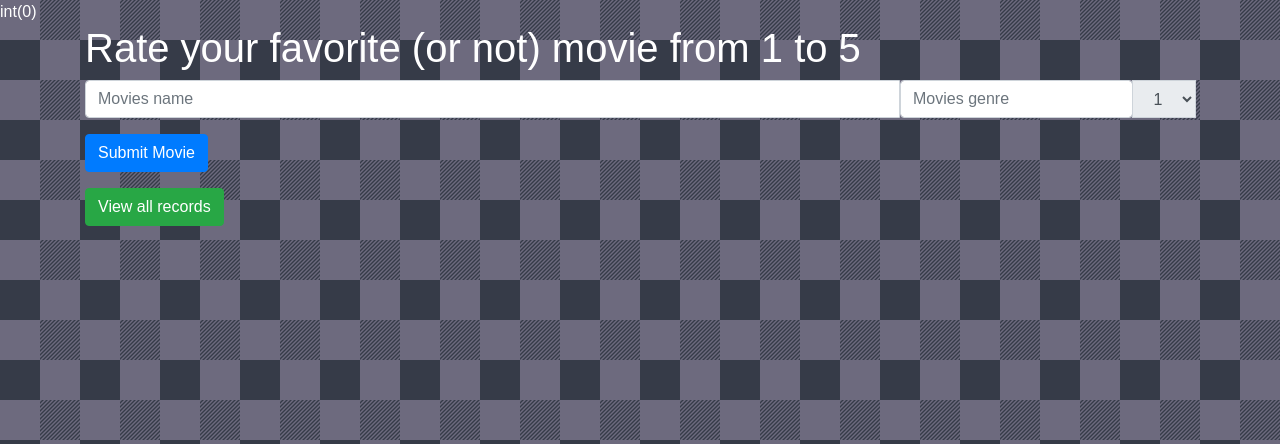
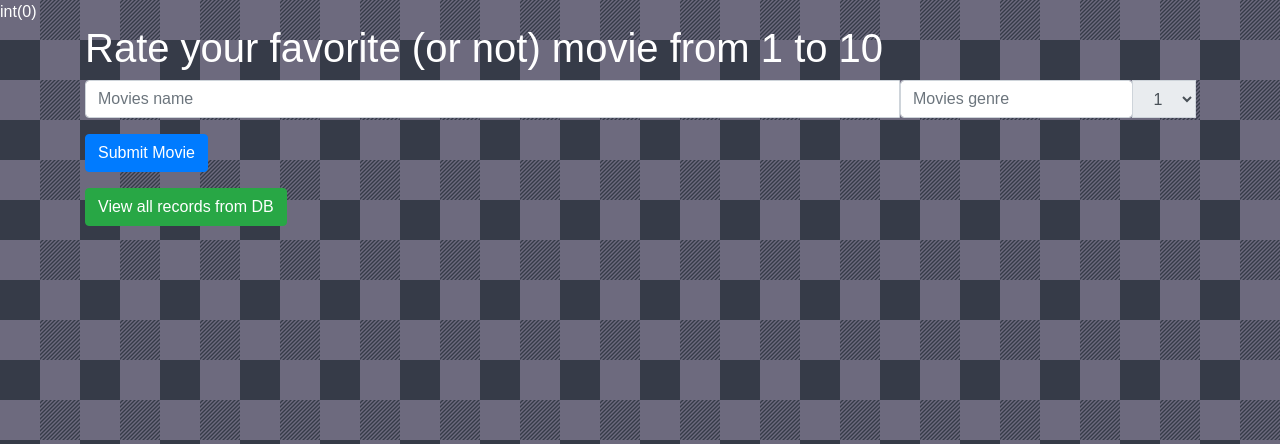
Before and after one commit to TadjievCodes/PHP_Form_Project, a PHP site: page /tadjiev_form.php in a window 1280 px wide. Shown: the top 444 px of the page. Run offline with PHP 8.4, Linux system fonts and the light colour scheme.

Commit message:
fixed the errors

```diff
--- a/tadjiev_project/tadjiev_form.php
+++ b/tadjiev_project/tadjiev_form.php
@@ -30,7 +30,7 @@
             echo '<div class="alert alert-danger" role="alert">Maximum 3 games you can rate!</div>';
         } else {
             echo '<form action="tadjiev_output.php" method="post">
-            <h1>Rate your favorite (or not) movie from 1 to 5</h1>
+            <h1>Rate your favorite (or not) movie from 1 to 10</h1>
             <div class="input-group">
                                                          <!-- col-sm makes it resposnsive and col-6 makes it and takes 6 spaces, plus it has 12 rows kinda  -->
                 <input type="text" name="name" class="form-control col-sm" placeholder="Movies name">
@@ -66,7 +66,7 @@
 
 
 
-        <a class="btn btn-success" href="tadjiev_output.php" role="button">View all records</a>
+        <a class="btn btn-success" href="tadjiev_output.php" role="button">View all records from DB</a>
 
 
 
--- a/tadjiev_project/tadjiev_output.php
+++ b/tadjiev_project/tadjiev_output.php
@@ -27,6 +27,11 @@
         ?>
     </div>
 
+   <br>
+   <br>
+
+   <a href="/tadjiev_form.php">Back to the Form</a>
+
 </body>
 <!-- bootstrap dependecies -->
 <script src="https://code.jquery.com/jquery-3.5.1.slim.min.js" integrity="sha384-DfXdz2htPH0lsSSs5nCTpuj/zy4C+OGpamoFVy38MVBnE+IbbVYUew+OrCXaRkfj" crossorigin="anonymous"></script>
```
